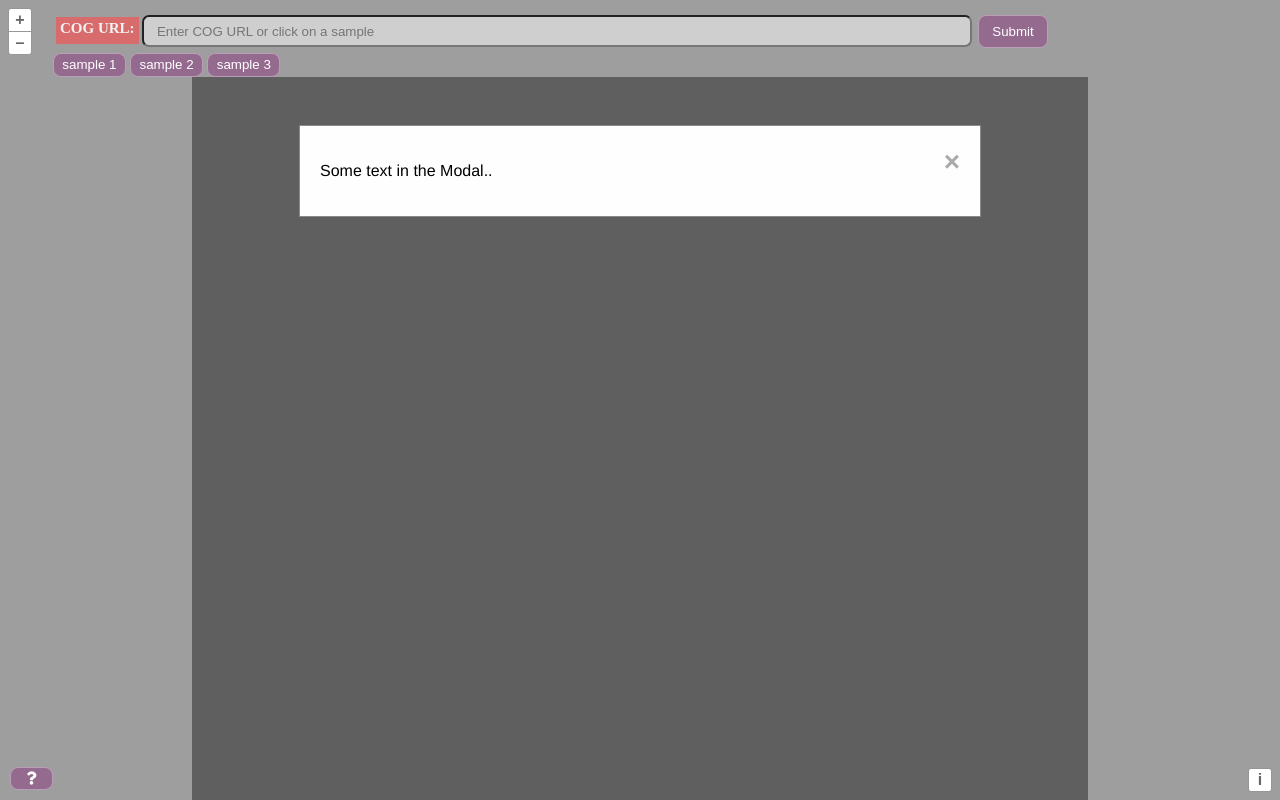
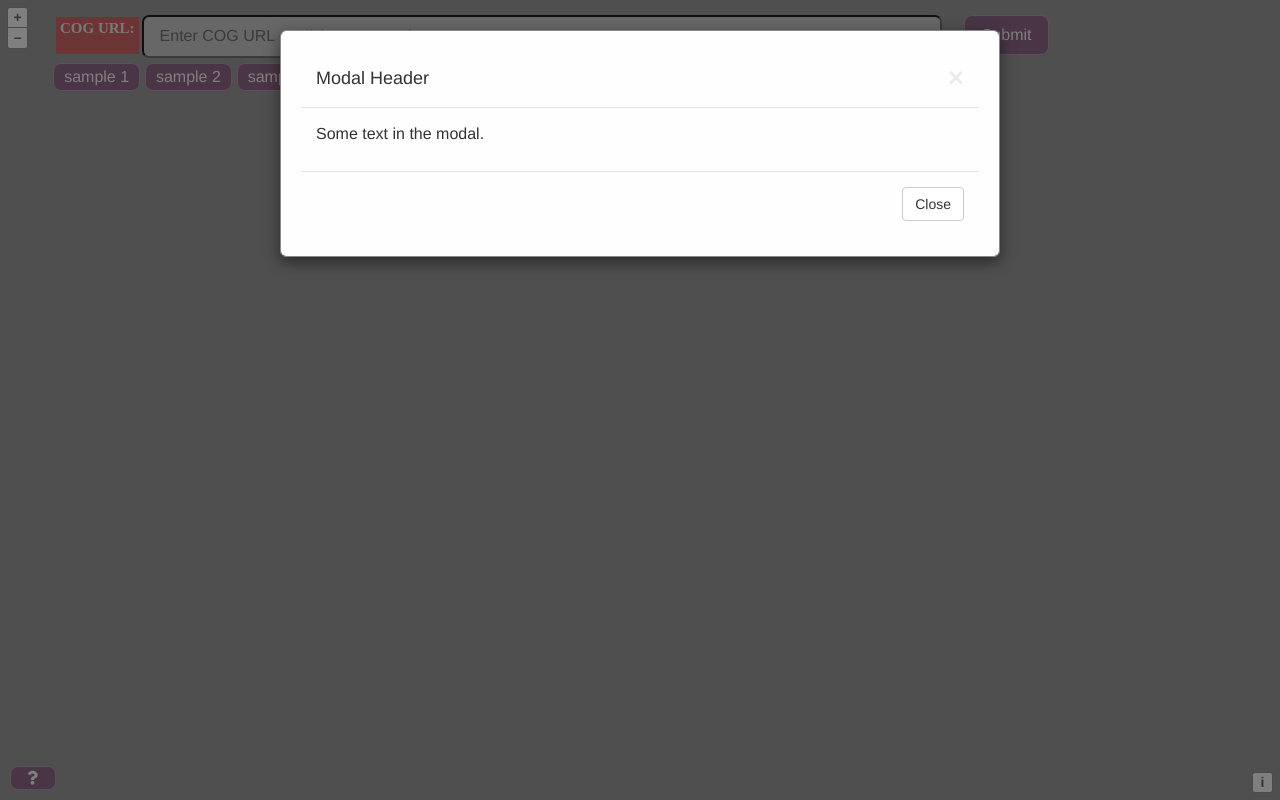
Before and after one commit to cholmes/cog-map, a website built with Parcel: page index.html in a window 1280 px wide. Both pictures are taken after a click on the button 31 px from the left and 778 px from the top of the page. Shown: the top 800 px of the page. Built offline with nearby package versions, Linux system fonts and the light colour scheme; what hashed, ol-hashed would draw is missing.

Commit message:
got the modal working by shoving in bootstrap and jquery, but it made my text bigger. Also need to use npm to bring those in, not script tags

```diff
--- a/index.html
+++ b/index.html
@@ -5,6 +5,9 @@
     <meta name="viewport" content="width=device-width, initial-scale=1.0">
     <link rel="stylesheet" href="https://use.fontawesome.com/releases/v5.0.10/css/all.css" integrity="sha384-+d0P83n9kaQMCwj8F4RJB66tzIwOKmrdb46+porD/OvrJ+37WqIM7UoBtwHO6Nlg"
       crossorigin="anonymous">
+      <link rel="stylesheet" href="https://maxcdn.bootstrapcdn.com/bootstrap/3.3.7/css/bootstrap.min.css">
+  <script src="https://ajax.googleapis.com/ajax/libs/jquery/3.3.1/jquery.min.js"></script>
+  <script src="https://maxcdn.bootstrapcdn.com/bootstrap/3.3.7/js/bootstrap.min.js"></script>
     <title>Cloud Optimized GeoTIFF (COG) map</title>
     <style>
       html, body {
@@ -136,18 +139,7 @@
 
     /* The Modal (background) */
     .modal {
-        display: none; /* Hidden by default */
-        position: relative; /* Stay in place */
-        z-index: 1; /* Sit on top */
-        margin: 0 auto;
-        padding-top: 100px; /* Location of the box */
-        padding: 3em;
-        width: 100%; /* Full width */
-        height: 100%; /* Full height */
-        max-width: 800px;
-        overflow: auto; /* Enable scroll if needed */
-        background-color: rgb(0,0,0); /* Fallback color */
-        background-color: rgba(0,0,0,0.4); /* Black w/ opacity */
+
     }
 
     /* Modal Content */
@@ -206,17 +198,39 @@
     </div>
     </div>
 
-    <div id="myModal" class="modal">
-
+<!--     <div id="myModal" class="modal">
+ -->
   <!-- Modal content -->
-  <div class="modal-content">
+  <!--div class="modal-content">
     <span class="close">&times;</span>
     <p>Some text in the Modal..</p>
+  </div-->
+
+<!-- </div>
+ -->
+  <div class="modal fade" id="myModal" role="dialog">
+    <div class="modal-dialog modal-lg">
+
+      <!-- Modal content-->
+      <div class="modal-content">
+        <div class="modal-header">
+          <button type="button" class="close" data-dismiss="modal">&times;</button>
+          <h4 class="modal-title">Modal Header</h4>
+        </div>
+        <div class="modal-body">
+          <p>Some text in the modal.</p>
+        </div>
+        <div class="modal-footer">
+          <button type="button" id="close" class="btn btn-default" data-dismiss="modal">Close</button>
+        </div>
+      </div>
+
+    </div>
   </div>
 
 </div>
 
-    <button id="about" class="button" data-toggle="modal" data-target="#initModal" style="position: absolute; bottom: 10px; left: 10px; z-index: 99;">
+    <button id="about" class="button" data-toggle="modal" data-target="#myModal" style="position: absolute; bottom: 10px; left: 10px; z-index: 99;">
       <i class="fas fa-question"></i>
     </button>
 
```
